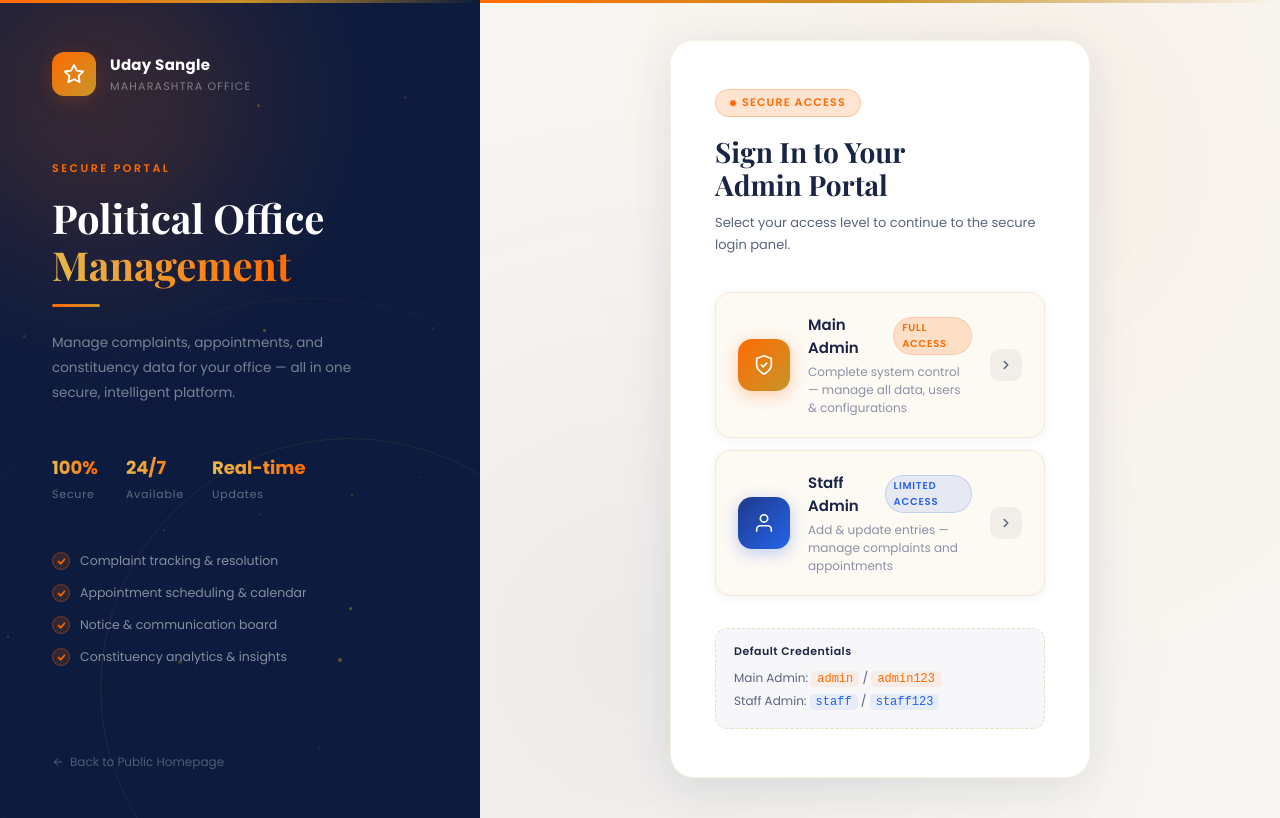
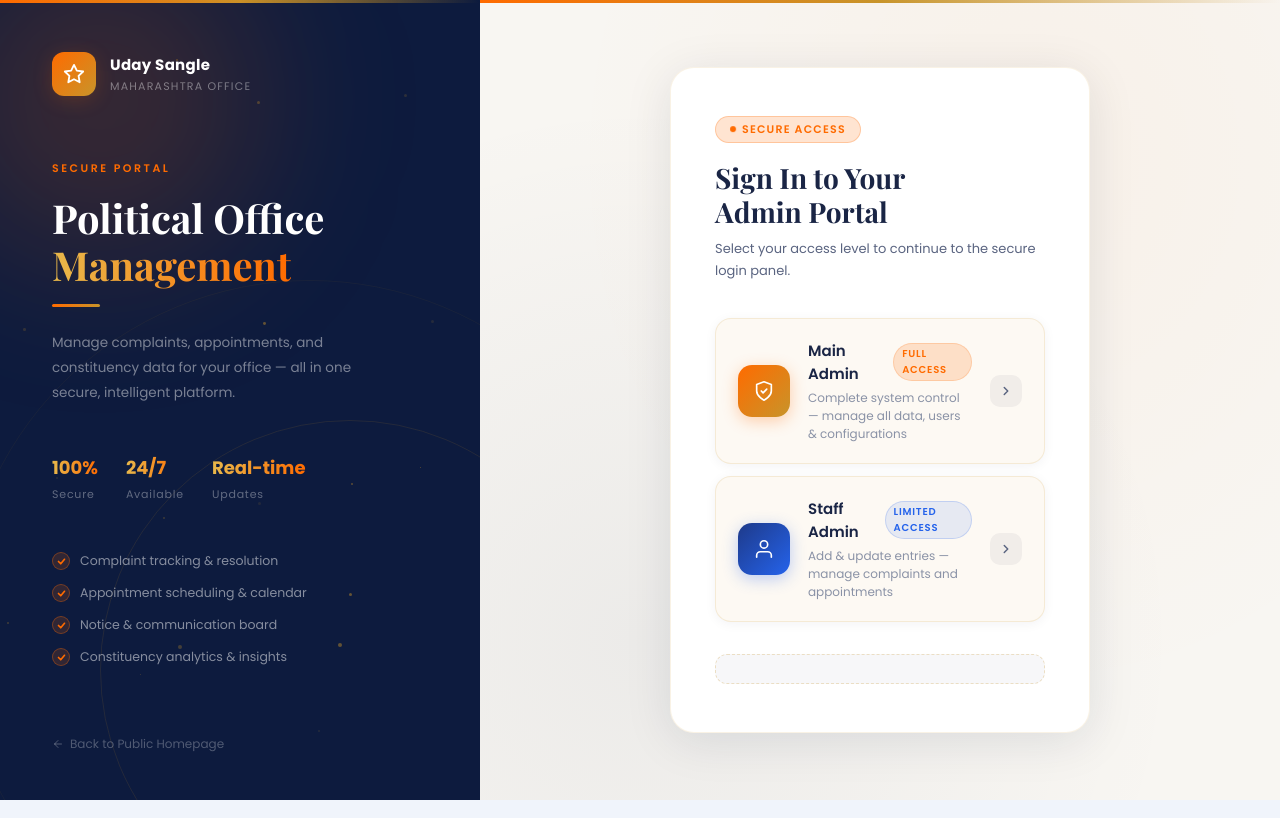
Before and after one commit to manegoffice-code/office-manage, a React (Vite) app in the folder frontend/: page /login in a window 1280 px wide. Built offline with nearby package versions, Linux system fonts and the light colour scheme.

Commit message:
Update Login.jsx

```diff
--- a/frontend/src/pages/Login.jsx
+++ b/frontend/src/pages/Login.jsx
@@ -542,13 +542,6 @@ const handleLogin = () => {
                 background: "rgba(13,27,62,0.03)",
                 border: "1px dashed rgba(200,148,42,0.25)",
               }}>
-                <div style={{ fontSize: 11, fontWeight: 600, color: C.textPrimary, marginBottom: 6, letterSpacing: 0.5 }}>
-                  Default Credentials
-                </div>
-                <div style={{ fontSize: 12, color: C.mutedDark, lineHeight: 1.9 }}>
-                  Main Admin: <code style={{ background: "rgba(255,107,0,0.08)", padding: "1px 6px", borderRadius: 4, color: C.saffron, fontFamily: "monospace" }}>admin</code> / <code style={{ background: "rgba(255,107,0,0.08)", padding: "1px 6px", borderRadius: 4, color: C.saffron, fontFamily: "monospace" }}>admin123</code><br />
-                  Staff Admin: <code style={{ background: "rgba(37,99,235,0.08)", padding: "1px 6px", borderRadius: 4, color: "#2563EB", fontFamily: "monospace" }}>staff</code> / <code style={{ background: "rgba(37,99,235,0.08)", padding: "1px 6px", borderRadius: 4, color: "#2563EB", fontFamily: "monospace" }}>staff123</code>
-                </div>
               </div>
             </div>
 
```
